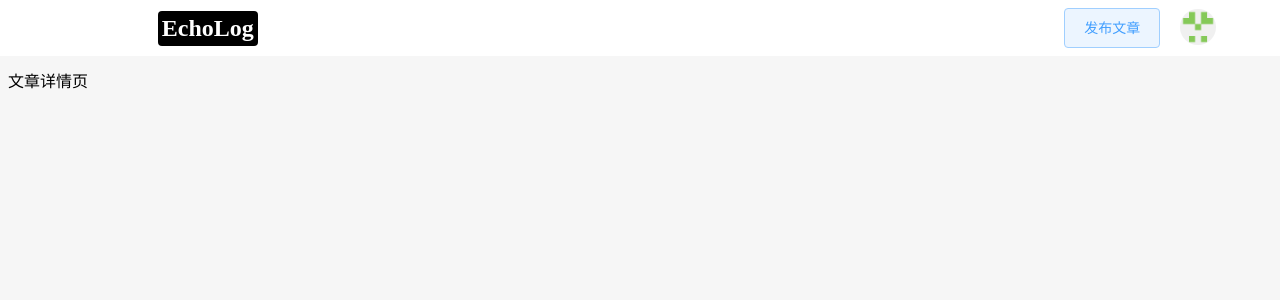
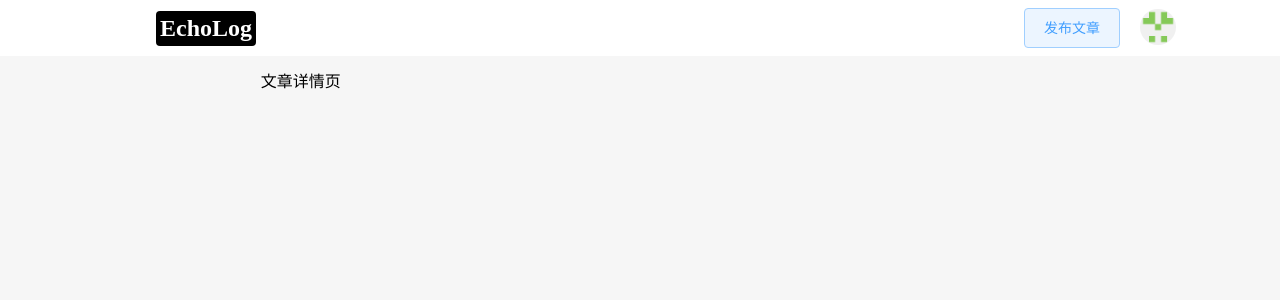
Before and after one commit to 0x7913/lightBlog, a Vue app in the folder blog-frontend/: page /post/1 in a window 1280 px wide. Shown: the top 300 px of the page. Built offline with nearby package versions, Linux system fonts and the light colour scheme; sample sign-in values are in the browser's storage.

Commit message:
啥也没改成

```diff
--- a/blog-frontend/src/components/Header.vue
+++ b/blog-frontend/src/components/Header.vue
@@ -1,11 +1,11 @@
 <template>
     <div class="top-header">
-        <div style="flex:0.5;"></div>
         <div class="header-container">
             <div class="logo" @click="toHome()">
                 EchoLog
             </div>
         </div>
+        <div style="flex:3;"></div>
         <div class="sign" v-if="!userInfo?.id && !userInfo?.username && !userInfo?.email">
             <el-button size="large" text @click="openLogin()">登 录</el-button>
             <el-button size="large" @click="openRegister()">创 建 账 号</el-button>
@@ -281,11 +281,10 @@ onUnmounted(() => {
     z-index: 10000;
 
     .header-container {
-        flex: 3;
+        flex: 1;
         display: flex;
         align-items: center;
-        justify-content: flex-start;
-        padding: 10px 20px;
+        justify-content: flex-end;
 
         .logo {
             background: #000;
@@ -302,14 +301,14 @@ onUnmounted(() => {
         flex: 1;
         display: flex;
         align-items: center;
-        justify-content: center;
+        justify-content: flex-start;
     }
 
     .signed {
         flex: 1;
         display: flex;
         align-items: center;
-        justify-content: center;
+        justify-content: flex-start;
         gap: 16px;
 
         .user-avatar {
--- a/blog-frontend/src/views/Home.vue
+++ b/blog-frontend/src/views/Home.vue
@@ -8,8 +8,7 @@
 
 <style lang="scss" scoped>
 .container {
-  width: 100%;
-  height: 100%;
+  margin: 0 20%;
   padding-top: 60px;
 }
 </style>
--- a/blog-frontend/src/views/PostDetail.vue
+++ b/blog-frontend/src/views/PostDetail.vue
@@ -6,8 +6,7 @@
 
 <style lang="scss" scoped>
 .container {
-  width: 100%;
-  height: 100%;
+  margin: 0 20%;
   padding-top: 60px;
 }
 </style>
--- a/blog-frontend/src/views/Profile.vue
+++ b/blog-frontend/src/views/Profile.vue
@@ -6,8 +6,7 @@
 
 <style lang="scss" scoped>
 .container {
-  width: 100%;
-  height: 100%;
+  margin: 0 20%;
   padding-top: 60px;
 }
 </style>
```
